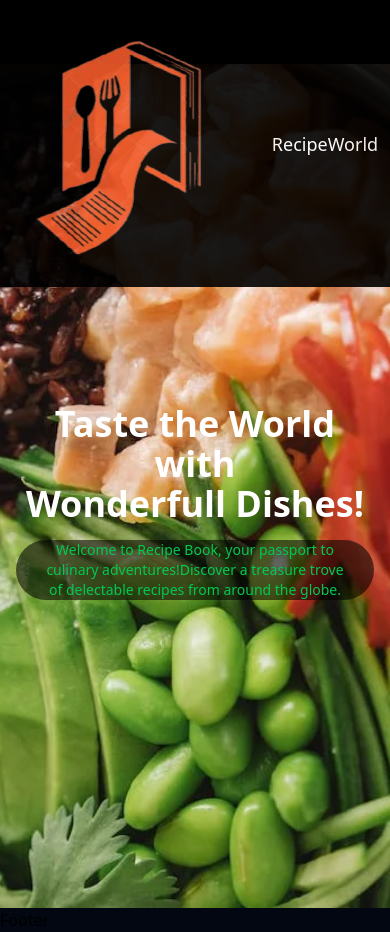
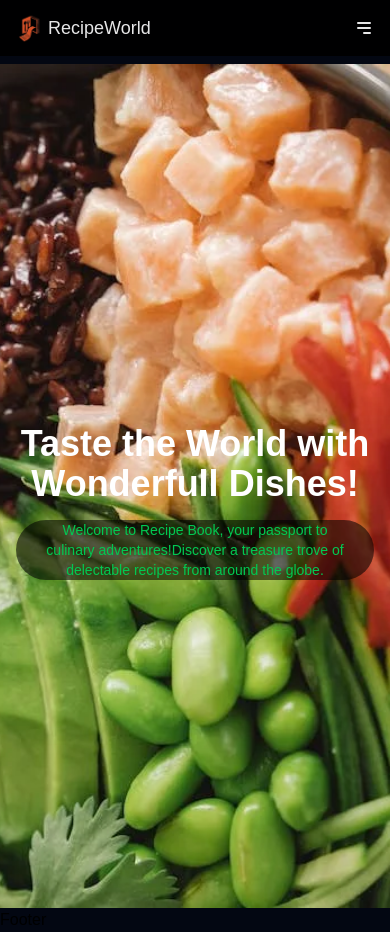
Before and after one commit to sayaliwagal/Recipe-Book-, a React (Vite) app: page / in a window 390 px wide. Built offline with nearby package versions, Linux system fonts and the light colour scheme.

Commit message:
Add NavBar completed

```diff
--- /dev/null
+++ b/src/Components/Button.jsx
@@ -0,0 +1,24 @@
+import React from "react";
+const Button = ({
+  isDisabled,
+  btnType,
+  containerStyle,
+  textStyle,
+  title,
+  rightIcon,
+  handleClick,
+}) => {
+  return (
+    <button
+      disabled={isDisabled ?? false}
+      type={btnType || "button"}
+      className={`custom-btn ${containerStyle}`}
+      onClick={handleClick}
+    >
+      <span className="flex-1">{title}</span>
+      {rightIcon && <div className="relative w-6 h-6">{rightIcon}</div>}
+    </button>
+  );
+};
+
+export default Button;
--- a/src/Components/NavBar.jsx
+++ b/src/Components/NavBar.jsx
@@ -1,16 +1,25 @@
-import React from 'react'
-import Logo from "../assets/recipe-book-logo.png"
-import { HiMenuAlt3 } from 'react-icons/hi'
-import { AiOutlineClose } from 'react-icons/ai'
-import { NavLink, Link } from 'react-router-dom'
+import React, { useState } from "react";
+import Logo from "../assets/recipe-book-logo.png";
+import { HiMenuAlt3 } from "react-icons/hi";
+import { AiOutlineClose } from "react-icons/ai";
+import { NavLink, Link } from "react-router-dom";
+import Button from "./Button.jsx";
+import ResponsiveNav from "./ResponsiveNav.jsx";
 
 const NavBar = () => {
-  console.log(Logo)
+  const [open, setOpen] = useState(false);
   return (
     <header className="w-full fixed z-10 bg-black opacity-90">
       <nav className="flex w-full py-2 md:py-3 px-4 md:px-20 items-center justify-between">
-        <Link to={"/"} className="flex items-center justify-center text-white text-lg cursor-pointer">
-        <img src={Logo} alt="Logo" />
+        <Link
+          to={"/"}
+          className="flex items-center justify-center text-white text-lg cursor-pointer"
+        >
+          <img
+            src={Logo}
+            alt="Logo"
+            className=" md:block w-8 h-8 lg:w-14 lg:h-14"
+          />
           Recipe<span>World</span>
         </Link>
         <ul className="hidden md:flex text-white gap-6">
@@ -24,9 +33,21 @@ const NavBar = () => {
             <NavLink to={"/favorites"}> Favorite</NavLink>
           </li>
         </ul>
+        <Button
+          title="Sign in"
+          conteinerStyle='hidden md:block bg-transparent border border-white text-white hover:bg-white hover:text-slate-700 rounded-full min-w-[130px]'
+        />
+        <button
+          className="block md:hidden text-white text-xl"
+          onClick={() => setOpen((prev) => !prev)}
+        >
+          {open ? <AiOutlineClose /> : <HiMenuAlt3 />}
+        </button>
       </nav>
+      {/* responsive nav */}
+      <ResponsiveNav open={open} />
     </header>
-  )
-}
+  );
+};
 
-export default NavBar
+export default NavBar;
--- /dev/null
+++ b/src/Components/ResponsiveNav.jsx
@@ -0,0 +1,19 @@
+import React from "react";
+import { NavLink } from "react-router-dom";
+
+const ResponsiveNav = ({ open, }) => {
+  return (
+    <div
+      className={`${open ? "flex" : "hidden"}
+    bg-black flex-col w-full px-4 pt-16 pb-10 text-white gap-6 text-[14px]`}
+    >
+      <NavLink to={"/"}>Home</NavLink>
+
+      <NavLink to={"/recipes/:id"}>Explore Recipes</NavLink>
+
+      <NavLink to={"/favorites"}> Favorite</NavLink>
+    </div>
+  );
+};
+
+export default ResponsiveNav;
--- a/src/index.css
+++ b/src/index.css
@@ -1 +1,86 @@
 @import "tailwindcss";
+
+/* @import url("https://fonts.googleapis.com/css2?family=Nunito:wght@200;300;400;500;600;700;800;900&display=swap"); */
+
+body {
+  margin: 0;
+  padding: 0;
+  box-sizing: border-box;
+  font-family: "Nunito", sans-serif;
+}
+
+
+
+.custom-btn {
+  @apply flex-row relative justify-center items-center py-2 px-6 outline-none;
+}
+
+/* ul>li {
+  @apply hover: text-green-600
+} */
+
+.shadow {
+  box-shadow: rgba(0, 0, 0, 0.25) 0px 54px 55px, rgba(0, 0, 0, 0.12) 0px -12px 30px, rgba(0, 0, 0, 0.12) 0px 4px 6px, rgba(0, 0, 0, 0.17) 0px 12px 13px, rgba(0, 0, 0, 0.09) 0px -3px 5px;
+}
+
+.shadow1 {
+  box-shadow: blue 0px 0px 0px 2px;
+}
+
+.bg_gradient {
+  @apply bg-gradient-to-t from-slate-900 to-transparent top-0
+}
+
+.dots-container {
+  display: flex;
+  align-items: center;
+  justify-content: center;
+  height: 100%;
+  width: 100%;
+  margin-bottom: 5px;
+}
+
+.dot {
+  height: 12px;
+  width: 12px;
+  margin-right: 10px;
+  border-radius: 10px;
+  background-color: #fff;
+  animation: pulse 1.5s infinite ease-in-out;
+}
+
+.dot:last-child {
+  margin-right: 0;
+}
+
+.dot:nth-child(1) {
+  animation-delay: -0.3s;
+}
+
+.dot:nth-child(2) {
+  animation-delay: -0.1s;
+}
+
+.dot:nth-child(3) {
+  animation-delay: 0.1s;
+}
+
+@keyframes pulse {
+  0% {
+    transform: scale(0.8);
+    background-color: #b3d4fc;
+    box-shadow: 0 0 0 0 rgba(178, 212, 252, 0.7);
+  }
+
+  50% {
+    transform: scale(1.2);
+    background-color: #4b79e4;
+    box-shadow: 0 0 0 10px rgba(178, 212, 252, 0);
+  }
+
+  100% {
+    transform: scale(0.8);
+    background-color: #2584f8;
+    box-shadow: 0 0 0 0 rgba(178, 212, 252, 0.7);
+  }
+}
```
Lines whose indentation alone changed are shown as unchanged.
